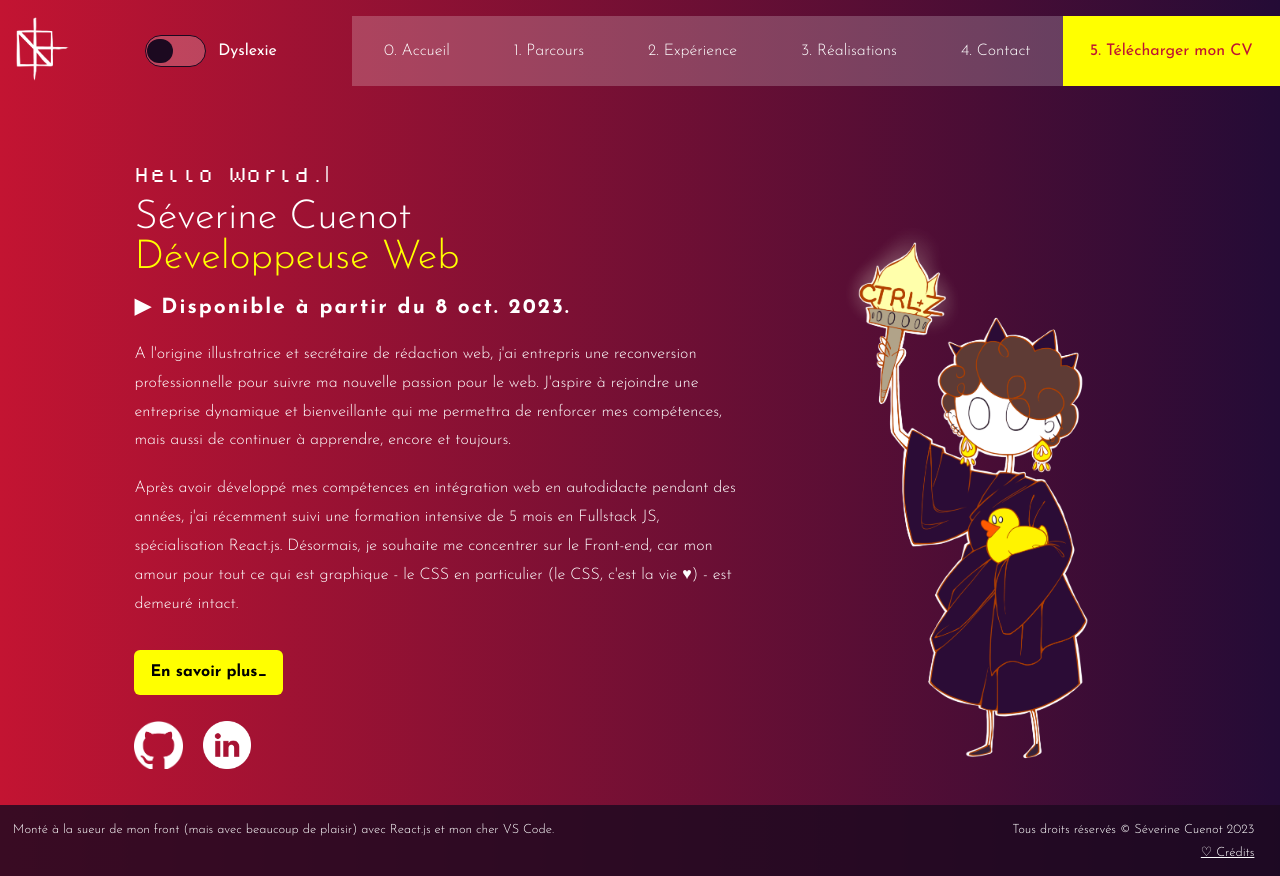
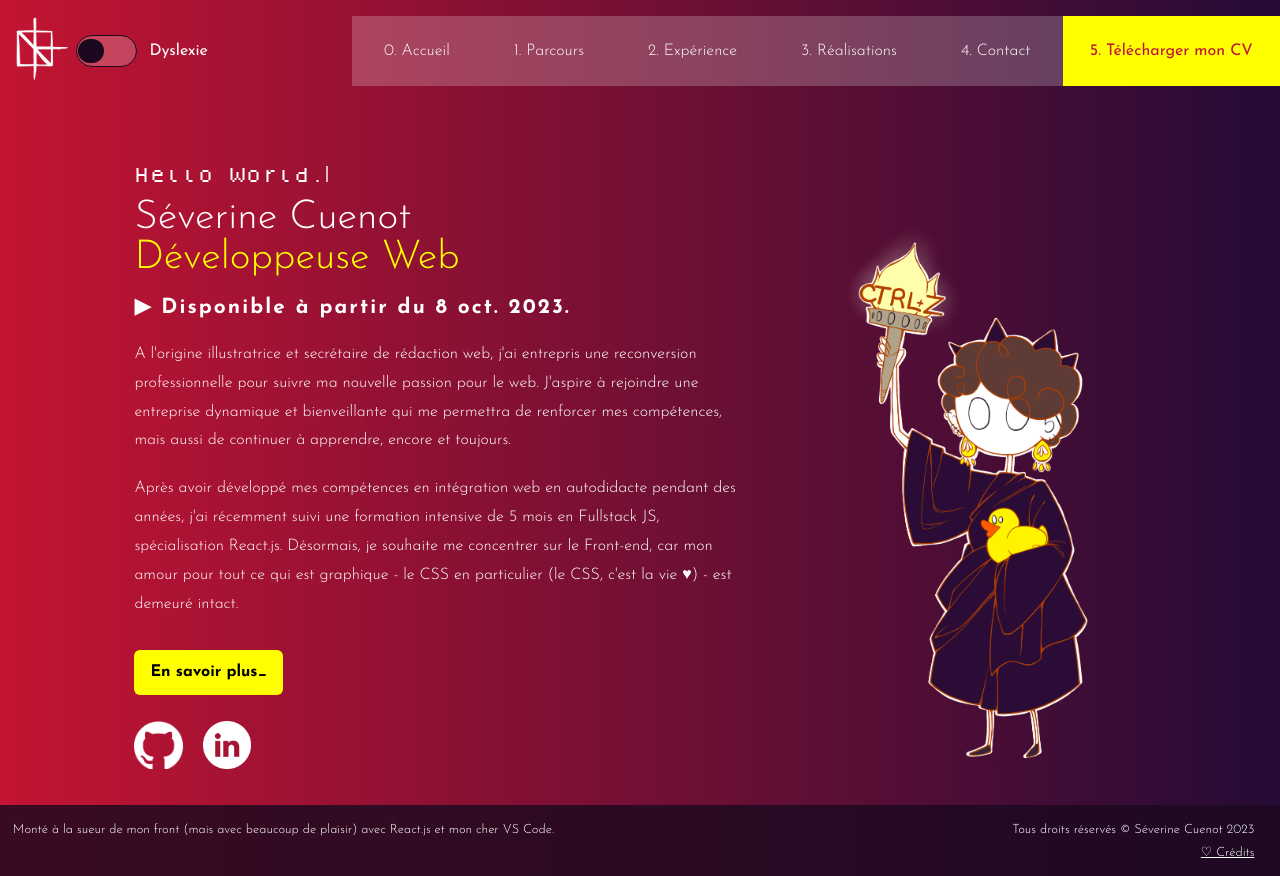
Before and after one commit to severine-cuenot/portfolio, a React app: page / in a window 1280 px wide. Built offline with nearby package versions, Linux system fonts and the light colour scheme; some packages are replaced by stand-ins of ours.

Commit message:
:art: style : changed style for toggle desktop mode

```diff
--- a/src/components/AppHeader/index.js
+++ b/src/components/AppHeader/index.js
@@ -47,8 +47,10 @@ function AppHeader({ handleChangeFont }) {
       </nav>
       {/* // Navbar for desktop */}
       <nav className="main-nav-desktop" role="navigation" aria-label="Menu de navigation">
-        <Link to="/"><img src="../../img/signature.png" alt="retourner à la page d'accueil" className="main-nav-desktop__logo" /></Link>
-        <ToggleDesktop onClick={handleChangeFont} className="main-nav-desktopToggle" />
+        <div className="main-nav-desktop__left-part">
+          <Link to="/"><img src="../../img/signature.png" alt="retourner à la page d'accueil" className="main-nav-desktop__logo" /></Link>
+          <ToggleDesktop onClick={handleChangeFont} className="main-nav-desktopToggle" />
+        </div>
         <ul className="main-nav-desktop__block">
           <li className="main-nav-desktop__element"><Link to="/">0. Accueil</Link></li>
           <li className="main-nav-desktop__element"><Link to="/parcours">1. Parcours</Link></li>
--- a/src/components/AppHeader/style.scss
+++ b/src/components/AppHeader/style.scss
@@ -93,6 +93,12 @@
     height: 4em;
   }
 
+  &__left-part {
+    display: flex;
+    align-content: flex-start;
+    align-items: center;
+  }
+
   &__block {
     display: flex;
   }
```
